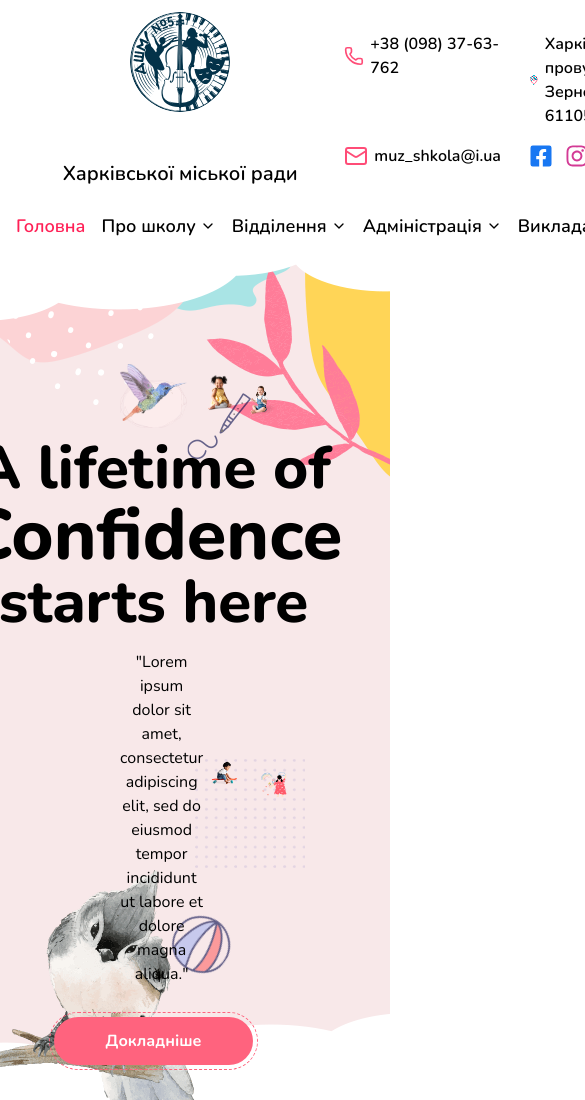
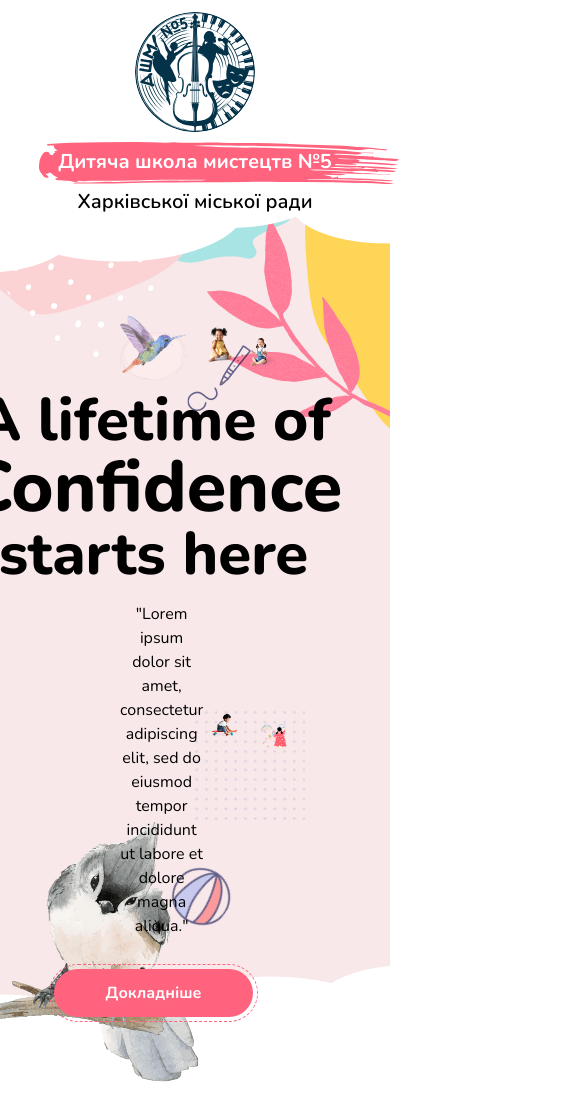
Before and after one commit to Denwebart/school5, an Astro site: page / in a window 390 px wide. Shown: the top 1100 px of the page, 585 px wide, since content can reach past the window. Built offline with nearby package versions, Linux system fonts and the light colour scheme; Astro itself is replaced by a stand-in of ours.

Commit message:
feat(header): add responsive layout for mobile and tablet breakpoints
- Stack header layout vertically on mobile, switch to row on lg+
- Hide nav and contact info block below lg breakpoint
- Adjust logo size per breakpoint (size-30 mobile, size-22 lg, size-25
  xl)
- Scale SVG title underline and its translate offsets across breakpoints
- Reduce icon sizes on lg, restore to xl values on xl
- Adjust gaps and spacing for lg/xl screens

```diff
--- a/src/components/Header.astro
+++ b/src/components/Header.astro
@@ -1,17 +1,24 @@
 <header>
   <div class="container">
-    <div class="flex items-center justify-between pt-3">
-      <div class="flex flex-col items-center gap-3 lg:flex-row">
+    <div class="flex flex-col pt-3 lg:flex-row lg:items-center lg:justify-between">
+      <div class="flex flex-col items-center gap-4 lg:flex-row lg:gap-1.5 xl:gap-3">
         <a href="/">
-          <img src="images/logo/logo-light.svg" class="size-25 rounded-full bg-white" alt="logo" />
+          <img
+            src="images/logo/logo-light.svg"
+            class="size-30 rounded-full bg-white lg:size-22 xl:size-25"
+            alt="logo"
+          />
         </a>
         <ul class="flex flex-col items-center lg:block">
           <li class="relative inline-block">
-            <span class="relative inline-block text-2xl font-bold text-nowrap text-white lg:text-lg xl:text-3xl">
+            <span class="relative inline-block text-xl font-bold text-nowrap text-white lg:text-xl xl:text-3xl">
               Дитяча школа мистецтв №5
-              <span class="absolute top-1/2 left-1/2 z-[-1] -translate-x-[calc(50%-50px)] -translate-y-1/2">
+              <span
+                class="absolute top-1/2 left-1/2 z-[-1] -translate-x-39 -translate-y-5 lg:-translate-x-55
+                  lg:-translate-y-1/2 xl:-translate-x-[calc(50%-50px)]"
+              >
                 <svg
-                  class="lg:h-11.5 lg:w-157.5"
+                  class="h-10.5 w-90 lg:h-10.5 lg:w-115.5 xl:h-11.5 xl:w-157.5"
                   preserveAspectRatio="none"
                   viewBox="0 0 366 62.1"
                   xmlns="http://www.w3.org/2000/svg"
@@ -24,17 +31,20 @@
               </span>
             </span>
           </li>
-          <li class="mt-1">
+          <li class="mt-3 lg:mt-1">
             <span class="text-xl font-semibold lg:text-lg xl:text-xl">Харківської міської ради</span>
           </li>
         </ul>
       </div>
-      <ul class="grid grid-cols-[auto_auto] place-items-start gap-x-7 gap-y-4 font-semibold">
+      <ul
+        class="hidden font-semibold lg:grid lg:grid-cols-[auto_auto] lg:place-items-start lg:gap-x-3 lg:gap-y-3
+          xl:gap-x-7"
+      >
         <li>
           <a href="tel:+380983763762" class="group flex w-fit items-center gap-1.5">
             <svg
               xmlns="http://www.w3.org/2000/svg"
-              class="size-6 text-rose-500 opacity-80 group-hover:opacity-100"
+              class="size-6 text-rose-500 opacity-80 group-hover:opacity-100 lg:size-5 xl:size-7"
               fill="none"
               viewBox="0 0 24 24"
               stroke="currentColor"
@@ -52,7 +62,7 @@
         <li class="flex items-center gap-1.5">
           <svg
             xmlns="http://www.w3.org/2000/svg"
-            class="size-6 text-rose-500 opacity-80"
+            class="size-6 text-rose-500 opacity-80 lg:size-5 xl:size-7"
             viewBox="0 0 24 24"
             fill="none"
             stroke="currentColor"
@@ -71,7 +81,7 @@
           <a href="/" class="group flex items-center gap-1.5">
             <svg
               xmlns="http://www.w3.org/2000/svg"
-              class="size-6 text-rose-500 opacity-80 group-hover:opacity-100"
+              class="size-6 text-rose-500 opacity-80 group-hover:opacity-100 lg:size-5 xl:size-7"
               viewBox="0 0 24 24"
               fill="none"
               stroke="currentColor"
@@ -87,12 +97,12 @@
         </li>
         <li>
           <!-- Social Icons START -->
-          <ul class="flex items-center gap-3">
+          <ul class="flex items-center gap-2.5">
             <li>
               <a href="/" aria-label="Facebook">
                 <svg
                   xmlns="http://www.w3.org/2000/svg"
-                  class="h-6 w-6 hover:opacity-70"
+                  class="h-7 w-7 hover:opacity-70 lg:h-6 lg:w-6 xl:h-7 xl:w-7"
                   fill="#7E5595"
                   viewBox="0 0 448 512"
                 >
@@ -107,7 +117,7 @@
               <a href="/" aria-label="Instagram">
                 <svg
                   xmlns="http://www.w3.org/2000/svg"
-                  class="h-6 w-6 hover:opacity-70"
+                  class="h-7 w-7 hover:opacity-70 lg:h-6 lg:w-6 xl:h-7 xl:w-7"
                   fill="#7E5595"
                   viewBox="0 0 448 512"
                 >
@@ -122,7 +132,7 @@
               <a href="/" aria-label="Telegram">
                 <svg
                   xmlns="http://www.w3.org/2000/svg"
-                  class="h-6 w-6 hover:opacity-70"
+                  class="h-7 w-7 hover:opacity-70 lg:h-6 lg:w-6 xl:h-7 xl:w-7"
                   fill="#7E5595"
                   viewBox="0 0 496 512"
                 >
@@ -137,7 +147,7 @@
               <a href="/" aria-label="Youtube">
                 <svg
                   xmlns="http://www.w3.org/2000/svg"
-                  class="h-6 w-6 hover:opacity-70"
+                  class="h-7 w-7 hover:opacity-70 lg:h-6 lg:w-6 xl:h-7 xl:w-7"
                   fill="#7E5595"
                   viewBox="0 0 576 512"
                 >
@@ -154,12 +164,11 @@
       </ul>
     </div>
     <nav>
-      <ul class="flex items-center gap-4 text-lg">
+      <ul class="hidden lg:flex lg:items-center lg:gap-4 lg:text-lg xl:text-lg">
         <li>
           <a
             href="/"
-            class="block py-6 text-lg font-semibold whitespace-nowrap text-rose-500 transition-colors
-              hover:text-rose-700"
+            class="block py-6 font-semibold whitespace-nowrap text-rose-500 transition-colors hover:text-rose-700"
             >Головна</a
           >
         </li>
@@ -167,7 +176,7 @@
         <li class="group relative z-20">
           <a
             href="/"
-            class="flex items-center py-6 text-lg font-semibold whitespace-nowrap transition-colors hover:text-rose-500"
+            class="flex items-center py-6 font-semibold whitespace-nowrap transition-colors hover:text-rose-500"
           >
             <span>Про школу</span>
             <svg
@@ -215,7 +224,7 @@
         <li class="group relative z-20">
           <a
             href="/"
-            class="flex items-center py-6 text-lg font-semibold whitespace-nowrap transition-colors hover:text-rose-500"
+            class="flex items-center py-6 font-semibold whitespace-nowrap transition-colors hover:text-rose-500"
           >
             <span>Відділення</span>
             <svg
@@ -324,7 +333,7 @@
         <li class="group relative z-20">
           <a
             href="/"
-            class="flex items-center py-6 text-lg font-semibold whitespace-nowrap transition-colors hover:text-rose-500"
+            class="flex items-center py-6 font-semibold whitespace-nowrap transition-colors hover:text-rose-500"
           >
             <span>Адміністрація</span>
             <svg
@@ -387,7 +396,7 @@
         <li class="group relative z-20">
           <a
             href="/"
-            class="flex items-center py-6 text-lg font-semibold whitespace-nowrap transition-colors hover:text-rose-500"
+            class="flex items-center py-6 font-semibold whitespace-nowrap transition-colors hover:text-rose-500"
           >
             <span>Викладачі</span>
             <svg
@@ -487,7 +496,7 @@
         <li class="group relative z-20">
           <a
             href="/"
-            class="flex items-center py-6 text-lg font-semibold whitespace-nowrap transition-colors hover:text-rose-500"
+            class="flex items-center py-6 font-semibold whitespace-nowrap transition-colors hover:text-rose-500"
           >
             <span>Корисна інформація</span>
             <svg
@@ -531,19 +540,16 @@
         </li>
 
         <li>
-          <a href="/" class="block py-6 text-lg font-semibold whitespace-nowrap transition-colors hover:text-rose-500"
-            >Новини</a
+          <a href="/" class="block py-6 font-semibold whitespace-nowrap transition-colors hover:text-rose-500">Новини</a
           >
         </li>
 
         <li>
-          <a href="/" class="block py-6 text-lg font-semibold whitespace-nowrap transition-colors hover:text-rose-500"
-            >Події</a
-          >
+          <a href="/" class="block py-6 font-semibold whitespace-nowrap transition-colors hover:text-rose-500">Події</a>
         </li>
 
         <li>
-          <a href="/" class="block py-6 text-lg font-semibold whitespace-nowrap transition-colors hover:text-rose-500"
+          <a href="/" class="block py-6 font-semibold whitespace-nowrap transition-colors hover:text-rose-500"
             >Контакти</a
           >
         </li>
```
